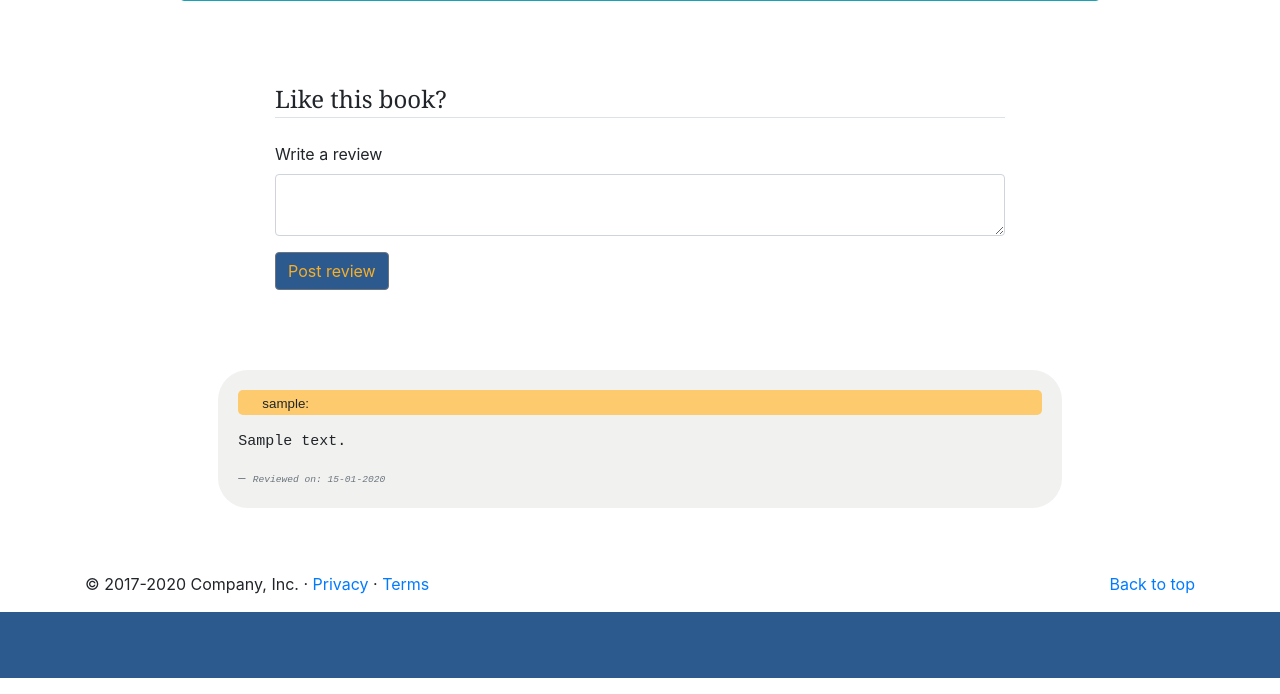
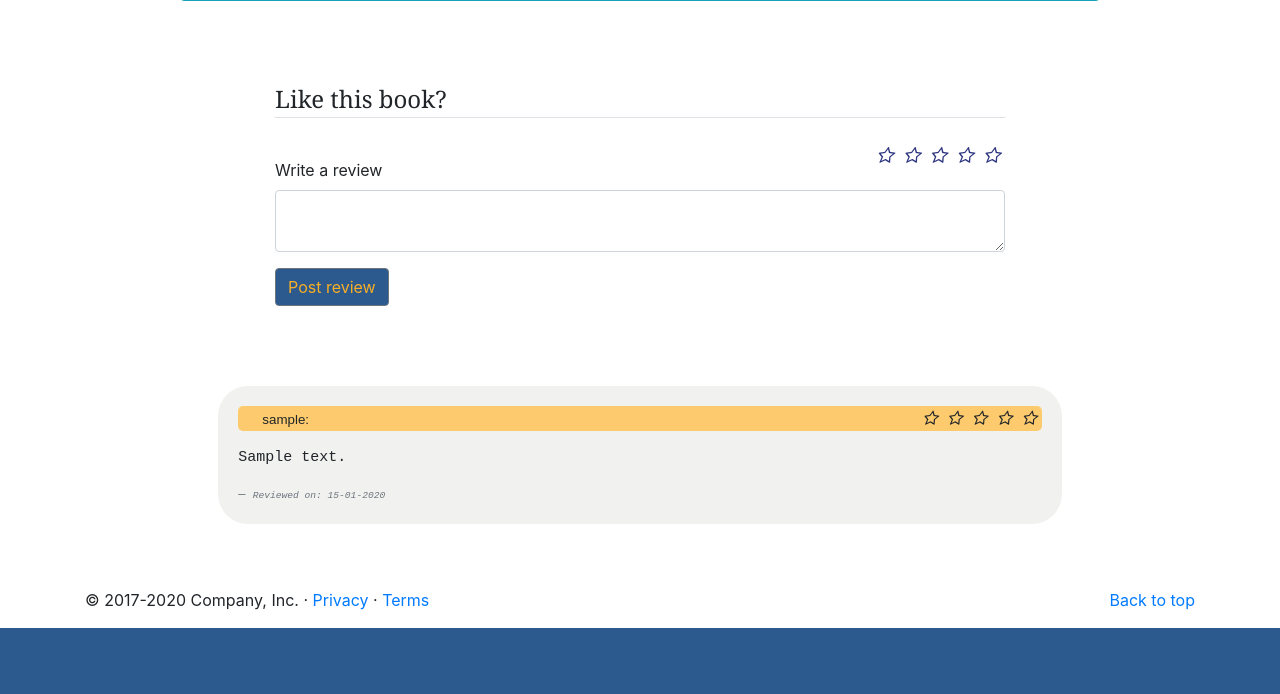
Before and after one commit to havy-nguyen/FLASK-Book-Search, a Flask app: page /index/1 in a window 1280 px wide. Shown: the part 492-1186 px from the top of that part. Run offline with Flask 2, Linux system fonts and the light colour scheme; the first user in the database is signed in; tables that the repository leaves empty hold one stand-in row (Sample ...); the page is wider than the window, and the part outside it is not shown; some libraries are stand-ins or nearby versions.

Commit message:
star-jquery

```diff
--- a/project/forms.py
+++ b/project/forms.py
@@ -1,7 +1,7 @@
 from flask_wtf import FlaskForm
 from flask_wtf.file import FileField, FileAllowed
 from flask_login import current_user
-from wtforms import StringField, PasswordField, SubmitField, BooleanField, TextAreaField
+from wtforms import StringField, PasswordField, SubmitField, BooleanField, TextAreaField, RadioField
 from wtforms.validators import DataRequired, Length, Email, EqualTo, ValidationError
 from project.models import User, Book, Review
 
@@ -47,4 +47,5 @@ class SearchForm(FlaskForm):
 
 class ReviewForm(FlaskForm):
   content = TextAreaField('Write a review', validators=[DataRequired()])
+  rate = RadioField("Rate book", choices=[("1","rate"),("2","rate"),("3","rate"),("4","rate"),("5","rate")])
   submit = SubmitField('Post review')
--- a/project/models.py
+++ b/project/models.py
@@ -36,8 +36,9 @@ class Review(db.Model, UserMixin):
     id = db.Column(db.Integer, primary_key=True)
     content = db.Column(db.Text, nullable=False)
     date = db.Column(db.DateTime, nullable=False, default=datetime.utcnow)
+    rate = db.Column(db.Integer, nullable=False)
     user_id = db.Column(db.Integer, db.ForeignKey("user.id"), nullable=False)
     book_id = db.Column(db.Integer, db.ForeignKey("book.id"), nullable=False)
 
     def __repr__(self):
-        return f"Review('{self.content}', '{self.date}')"
+        return f"Review('{self.content}', '{self.date}', '{self.rate}')"
--- a/project/static/main.css
+++ b/project/static/main.css
@@ -63,3 +63,39 @@
   border-radius: 30px;
   background-color: rgb(241, 241, 240);
 }
+
+.rating {
+  overflow: hidden;
+  display: table;
+  font-size: 18px;
+  color: #2c347e;
+  font-style: normal;
+}
+
+.rating-star {
+  padding: 0 5px;
+  margin: 0;
+  cursor: pointer;
+  display: block;
+  float: right;
+}
+
+.rating-star:after {
+  position: relative;
+  font-family: FontAwesome;
+  content: '\f006';
+}
+
+.rating-star.checked ~ .rating-star:after,
+.rating-star.checked:after {
+  content: '\f005';
+}
+
+.rating:hover .rating-star:after {
+  content: '\f006';
+}
+
+.rating-star:hover ~ .rating-star:after,
+.rating-star:hover:after {
+  content: '\f005' !important;
+}
--- a/project/templates/book.html
+++ b/project/templates/book.html
@@ -78,6 +78,17 @@
       <fieldset class="form-group mt-5">
         <legend class="border-bottom mb-4 head_font">Like this book?</legend>
         <div class="form-group">
+          <form>
+            <div class="rating float-right">
+              <i class="rating-star" data-rating="5" data-target="rate"></i>
+              <i class="rating-star" data-rating="4" data-target="rate"></i>
+              <i class="rating-star" data-rating="3" data-target="rate"></i>
+              <i class="rating-star" data-rating="2" data-target="rate"></i>
+              <i class="rating-star" data-rating="1" data-target="rate"></i>
+            </div>
+          </form>
+        </div>
+        <div class="form-group">
             {{ form.content.label(class="form-control-label") }}
             {% if form.content.errors %}
               {{ form.content(class="form-control form-control-md is-invalid") }}
@@ -108,6 +119,15 @@
       {% for review in reviews.items %}
       <div class="mb-3">
         <div class="card-body review_content">
+          <form>
+            <div>
+              <i class="rating-star" data-rating="5" data-target="."></i>
+              <i class="rating-star" data-rating="4" data-target="."></i>
+              <i class="rating-star" data-rating="3" data-target="."></i>
+              <i class="rating-star" data-rating="2" data-target="."></i>
+              <i class="rating-star" data-rating="1" data-target="."></i>
+            </div>
+          </form>
           <div class="review_head pl-4 pt-1">
             {{ review.reviewer.username }}:
           </div>
--- a/project/templates/layout.html
+++ b/project/templates/layout.html
@@ -11,6 +11,7 @@
   {% endif %}
   <link rel="stylesheet" href="https://stackpath.bootstrapcdn.com/bootstrap/4.5.0/css/bootstrap.min.css"
     integrity="sha384-9aIt2nRpC12Uk9gS9baDl411NQApFmC26EwAOH8WgZl5MYYxFfc+NcPb1dKGj7Sk" crossorigin="anonymous">
+  <link rel="stylesheet" href="https://maxcdn.bootstrapcdn.com/font-awesome/4.7.0/css/font-awesome.min.css">
   <link rel="stylesheet" type="text/css" href="{{ url_for('static', filename='main.css') }}">
 </head>
 
@@ -38,5 +39,21 @@
   <script src="https://stackpath.bootstrapcdn.com/bootstrap/4.5.0/js/bootstrap.min.js"
     integrity="sha384-OgVRvuATP1z7JjHLkuOU7Xw704+h835Lr+6QL9UvYjZE3Ipu6Tp75j7Bh/kR0JKI"
     crossorigin="anonymous"></script>
+
+<script src="https://ajax.googleapis.com/ajax/libs/jquery/1.12.4/jquery.min.js"></script>
+<!-- JS code for updating rating values -->
+<script>
+    $('.rating-star').on('click', function() {
+        $(this).parents('.rating').find('.rating-star').removeClass('checked'); // uncheck previously checked star
+
+        $(this).addClass('checked'); // check currently selected star
+
+        var ratingValue = $(this).attr('data-rating'); // get rating value
+        var ratingTarget = $(this).attr('data-target');
+
+        // set the rating value to corresponding target radio input
+        $('input[name="' + ratingTarget + '"][value="' + ratingValue + '"]').prop('checked', true);
+    });
+</script>
 </body>
 </html>
```
Also changed, not shown: 2 other files.
